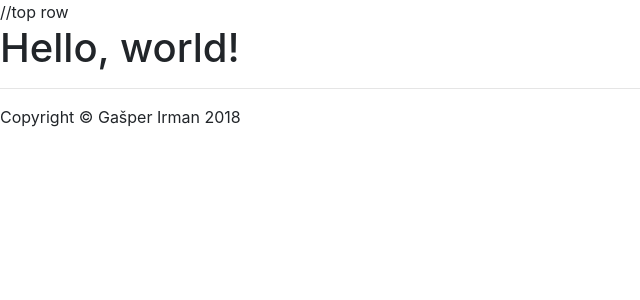
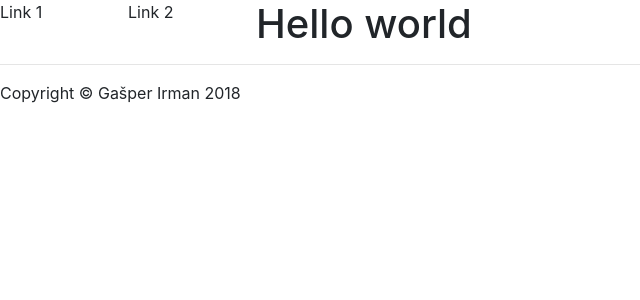
Before and after one commit to GasperIrman/Project-Flickr, a PHP site: page / in a window 1280 px wide. Shown: the top 300 px of the page, without its empty margins (0-640 px from the left). Run offline with PHP 8.4, Linux system fonts and the light colour scheme.

Commit message:
Index, header edit

```diff
--- a/Templates/header.php
+++ b/Templates/header.php
@@ -1,7 +1,14 @@
 <?php 	require_once('./Connection/database.php');?>
 <!DOCTYPE html>
 <html>
+	<head>
+		<link rel="stylesheet" href="https://stackpath.bootstrapcdn.com/bootstrap/4.1.3/css/bootstrap.min.css" integrity="sha384-MCw98/SFnGE8fJT3GXwEOngsV7Zt27NXFoaoApmYm81iuXoPkFOJwJ8ERdknLPMO" crossorigin="anonymous">
+		<link rel="stylesheet" type="text/css" href="./Templates/style.css">
+	</head>
 <body>
-	//top row
+	<nav>
+		<div class="nav">Link 1</div>
+		<div class="nav">Link 2</div>
+	</nav>
 </body>
 </html>
--- a/index.php
+++ b/index.php
@@ -2,21 +2,10 @@
 
 <html>
   <head>
-    <!-- Required meta tags -->
-    <meta charset="utf-8">
-    <meta name="viewport" content="width=device-width, initial-scale=1, shrink-to-fit=no">
-	<!-- Bootstrap CSS -->
-    <link rel="stylesheet" href="https://stackpath.bootstrapcdn.com/bootstrap/4.1.3/css/bootstrap.min.css" integrity="sha384-MCw98/SFnGE8fJT3GXwEOngsV7Zt27NXFoaoApmYm81iuXoPkFOJwJ8ERdknLPMO" crossorigin="anonymous">
+
   </head>
   <body>
-
-    <h1>Hello, world!</h1>
-
-    <!-- Optional JavaScript -->
-    <!-- jQuery first, then Popper.js, then Bootstrap JS -->
-    <script src="https://code.jquery.com/jquery-3.3.1.slim.min.js" integrity="sha384-q8i/X+965DzO0rT7abK41JStQIAqVgRVzpbzo5smXKp4YfRvH+8abtTE1Pi6jizo" crossorigin="anonymous"></script>
-    <script src="https://cdnjs.cloudflare.com/ajax/libs/popper.js/1.14.3/umd/popper.min.js" integrity="sha384-ZMP7rVo3mIykV+2+9J3UJ46jBk0WLaUAdn689aCwoqbBJiSnjAK/l8WvCWPIPm49" crossorigin="anonymous"></script>
-    <script src="https://stackpath.bootstrapcdn.com/bootstrap/4.1.3/js/bootstrap.min.js" integrity="sha384-ChfqqxuZUCnJSK3+MXmPNIyE6ZbWh2IMqE241rYiqJxyMiZ6OW/JmZQ5stwEULTy" crossorigin="anonymous"></script>
+    <h1>Hello world</h1>
   </body>
 </html>
 
```
